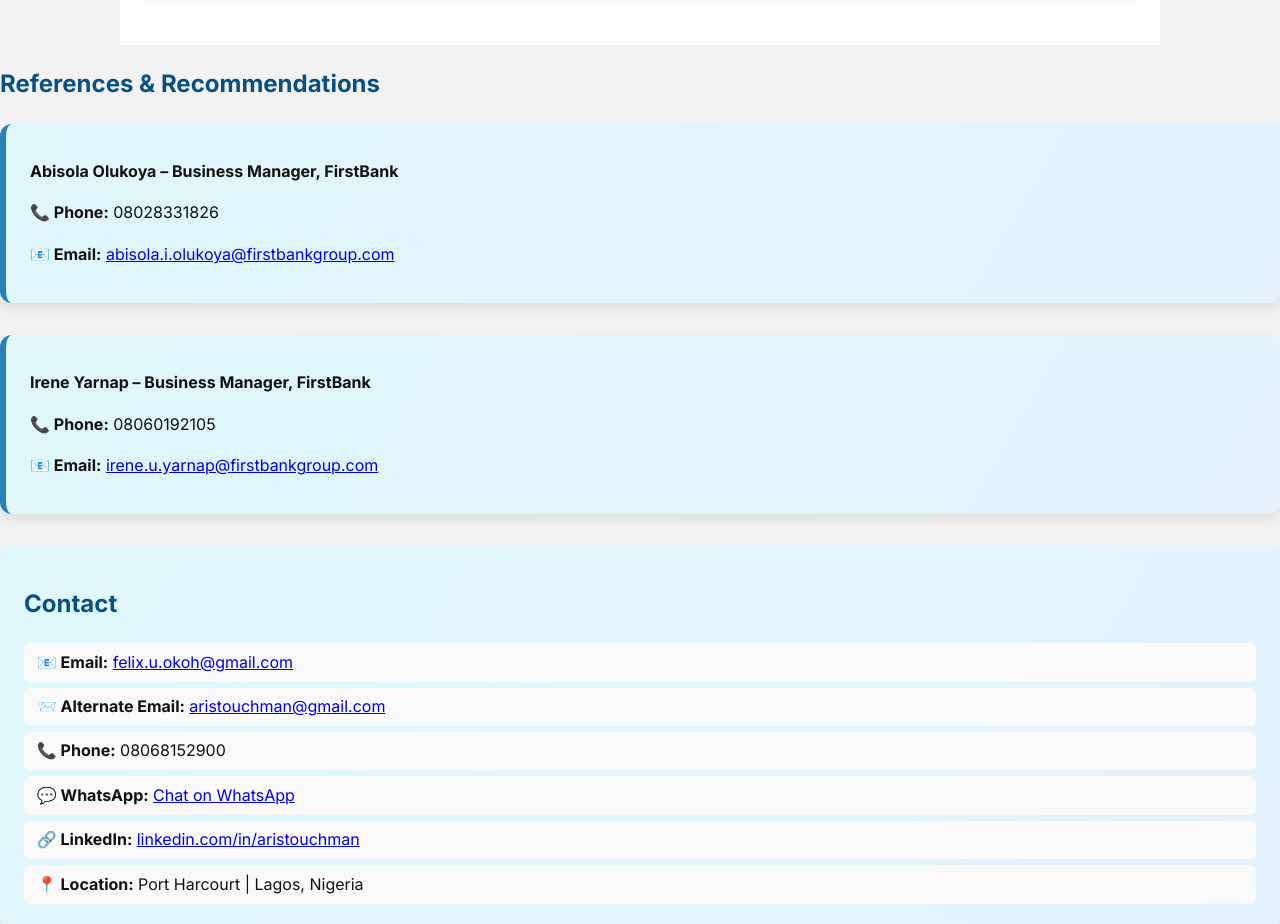
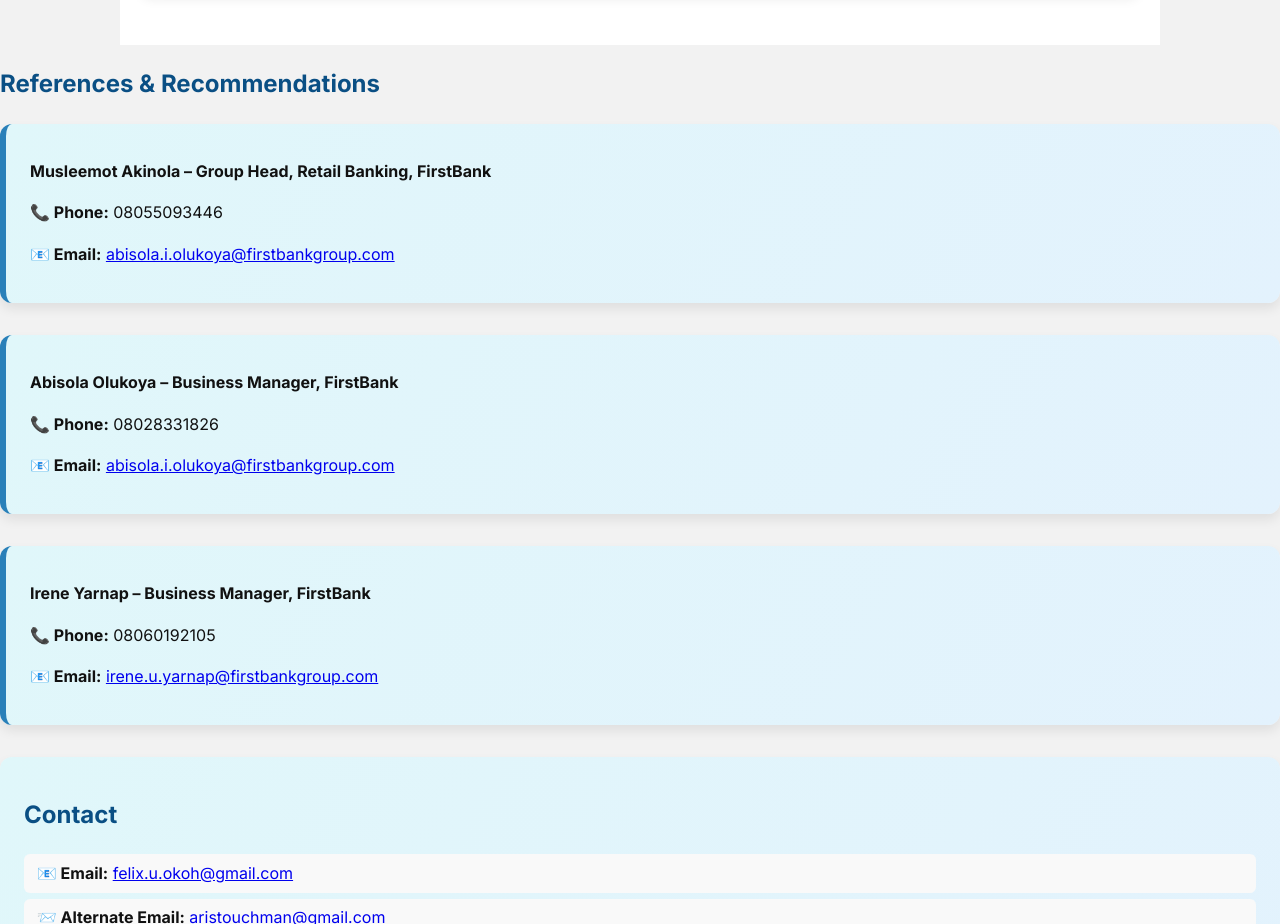
Before and after one commit to aristouchman/aristouchman.github.io, a plain HTML site: page index.html in a window 1280 px wide. Shown: the part 4400-5324 px from the top of the page. Drawn offline with nearby package versions, Linux system fonts and the light colour scheme.

Commit message:
Update index.html

```diff
--- a/index.html
+++ b/index.html
@@ -375,6 +375,11 @@
 
 <section id="references">
       <h2>References & Recommendations</h2>
+   <div class="reference">
+        <p><strong>Musleemot Akinola – Group Head, Retail Banking, FirstBank</strong></p>
+        <p><strong>📞 Phone:</strong> 08055093446</p>
+        <p><strong>📧 Email:</strong> <a href="mailto:musleemot.o.akinola@firstbankgroup.com">abisola.i.olukoya@firstbankgroup.com</a></p>
+      </div>
       <div class="reference">
         <p><strong>Abisola Olukoya – Business Manager, FirstBank</strong></p>
         <p><strong>📞 Phone:</strong> 08028331826</p>
```
